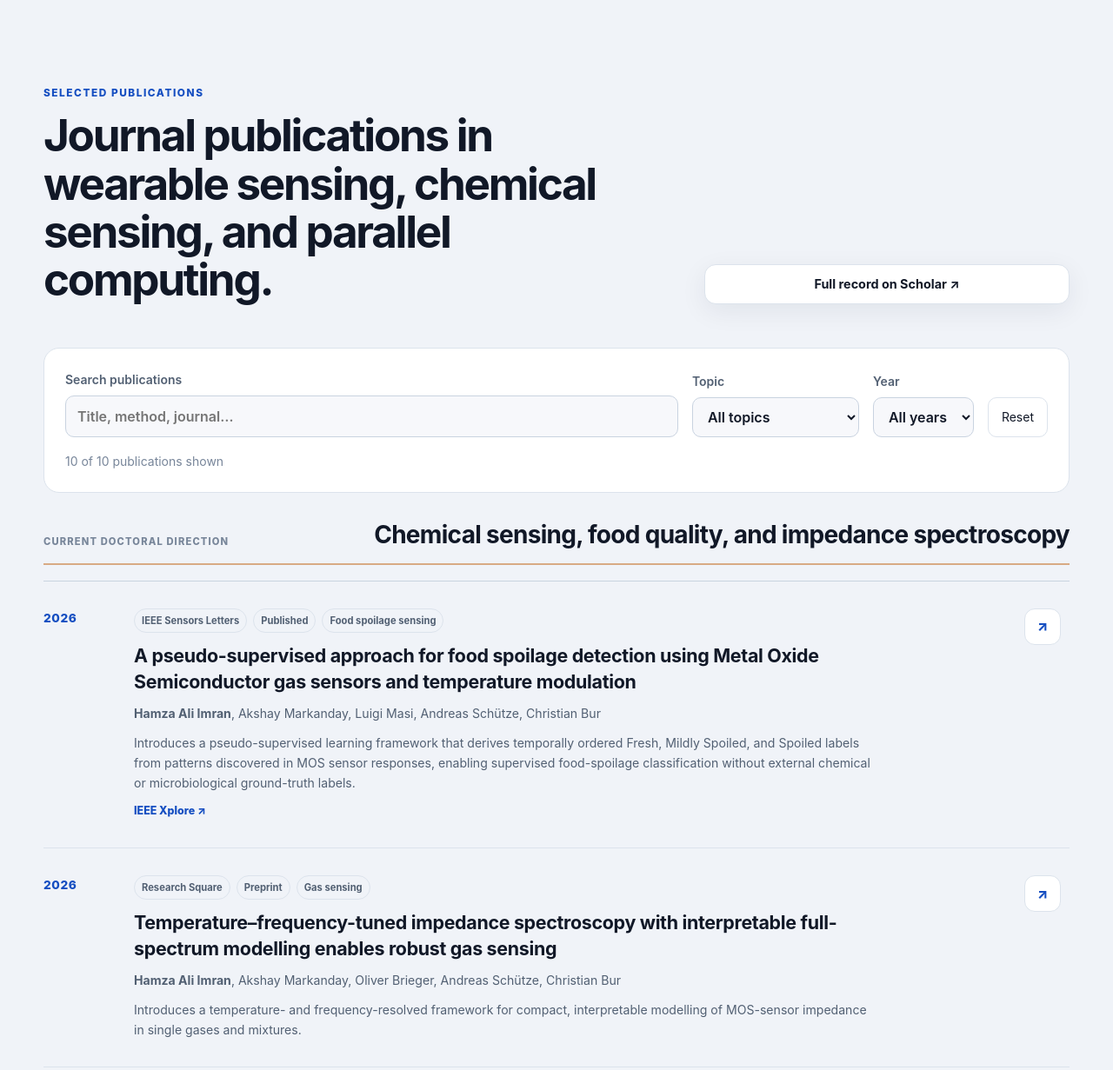
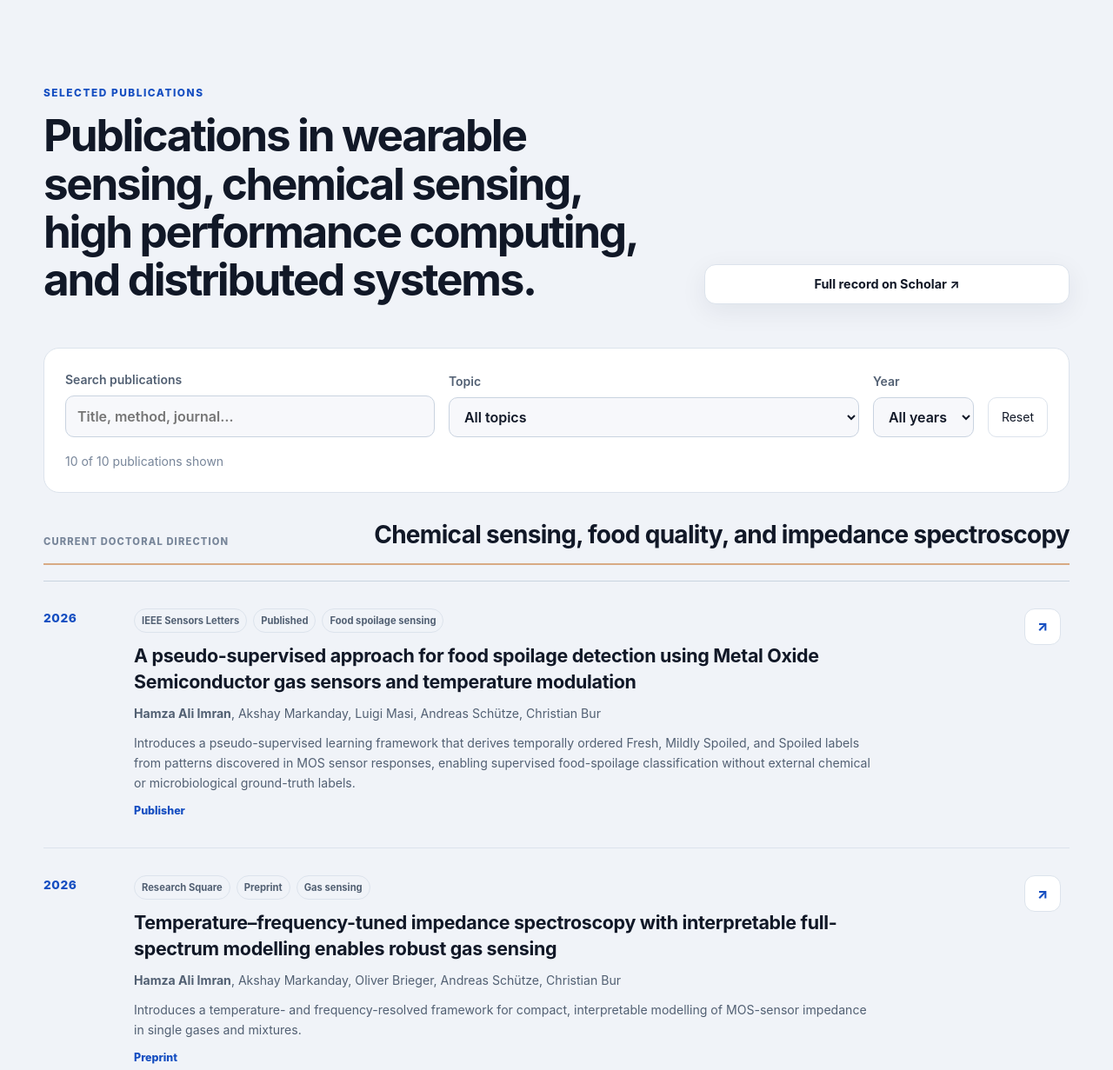
Before and after one commit to engrhamzaaliimran/engrhamzaaliimran.github.io, a plain HTML site: page index.html in a window 1280 px wide. Shown: the part 4940-6171 px from the top of the page at 87% size. Drawn offline with Linux system fonts and the light colour scheme.

Commit message:
Align publication group formatting and computing terminology

```diff
--- a/index.html
+++ b/index.html
@@ -16,7 +16,7 @@
 <meta content="https://engrhamzaaliimran.github.io/assets/hamza-ali-imran.png" property="og:image"/>
 <meta content="summary_large_image" name="twitter:card"/>
 <link as="image" href="assets/hamza-ali-imran.png" rel="preload"/>
-<link href="assets/style.css?v=genai-announcement-20261011" rel="stylesheet"/>
+<link href="assets/style.css?v=publication-groups" rel="stylesheet"/>
 <script>
     (function () {
       try {
@@ -341,10 +341,10 @@
 <div class="section-heading reveal">
 <div>
 <span class="kicker">Selected publications</span>
-<h2>Journal publications in wearable sensing, chemical sensing, and parallel computing.</h2>
+<h2>Publications in wearable sensing, chemical sensing, high performance computing, and distributed systems.</h2>
 </div>
 <a class="button button-secondary" href="https://scholar.google.com/citations?user=wqW4TusAAAAJ&amp;hl=en" rel="noopener noreferrer" target="_blank">Full record on Scholar ↗</a>
-</div><form aria-label="Filter publications" class="explorer-controls enhanced-only" hidden="" id="publication-controls" role="search"><label class="explorer-query">Search publications<input autocomplete="off" id="pub-query" placeholder="Title, method, journal…" type="search"/></label><label>Topic<select id="pub-topic"><option value="">All topics</option><option value="chemical">Chemical sensing</option><option value="wearable">Wearable sensing</option><option value="computing">Parallel computing</option></select></label><label>Year<select id="pub-year"><option value="">All years</option><option>2026</option><option>2024</option><option>2023</option><option>2022</option><option>2019</option></select></label><button class="explorer-reset" type="reset">Reset</button><p class="explorer-count" id="pub-count" role="status"></p></form><p class="explorer-empty" hidden="" id="pub-empty">No publications match. Try a broader term or reset the filters.</p>
+</div><form aria-label="Filter publications" class="explorer-controls enhanced-only" hidden="" id="publication-controls" role="search"><label class="explorer-query">Search publications<input autocomplete="off" id="pub-query" placeholder="Title, method, journal…" type="search"/></label><label>Topic<select id="pub-topic"><option value="">All topics</option><option value="chemical">Chemical sensing</option><option value="wearable">Wearable sensing</option><option value="computing">High Performance Computing and Distributed Systems</option></select></label><label>Year<select id="pub-year"><option value="">All years</option><option>2026</option><option>2024</option><option>2023</option><option>2022</option><option>2019</option></select></label><button class="explorer-reset" type="reset">Reset</button><p class="explorer-count" id="pub-count" role="status"></p></form><p class="explorer-empty" hidden="" id="pub-empty">No publications match. Try a broader term or reset the filters.</p>
 <div class="publication-group-heading reveal">
 <span>Current doctoral direction</span>
 <h3>Chemical sensing, food quality, and impedance spectroscopy</h3>
@@ -357,7 +357,7 @@
 <h3>A pseudo-supervised approach for food spoilage detection using Metal Oxide Semiconductor gas sensors and temperature modulation</h3>
 <p class="pub-authors"><strong>Hamza Ali Imran</strong>, Akshay Markanday, Luigi Masi, Andreas Schütze, Christian Bur</p>
 <p>Introduces a pseudo-supervised learning framework that derives temporally ordered Fresh, Mildly Spoiled, and Spoiled labels from patterns discovered in MOS sensor responses, enabling supervised food-spoilage classification without external chemical or microbiological ground-truth labels.</p>
-<div class="pub-actions"><a href="https://doi.org/10.1109/LSENS.2026.3740177" target="_blank" rel="noopener noreferrer">IEEE Xplore ↗</a></div>
+<div class="pub-actions"><a href="https://doi.org/10.1109/LSENS.2026.3740177" target="_blank" rel="noopener noreferrer">Publisher</a></div>
 </div>
 <a aria-label="Open paper in IEEE Sensors Letters" class="pub-link" href="https://doi.org/10.1109/LSENS.2026.3740177" rel="noopener noreferrer" target="_blank">↗</a>
 </article>
@@ -368,11 +368,12 @@
 <h3>Temperature–frequency-tuned impedance spectroscopy with interpretable full-spectrum modelling enables robust gas sensing</h3>
 <p class="pub-authors"><strong>Hamza Ali Imran</strong>, Akshay Markanday, Oliver Brieger, Andreas Schütze, Christian Bur</p>
 <p>Introduces a temperature- and frequency-resolved framework for compact, interpretable modelling of MOS-sensor impedance in single gases and mixtures.</p>
+<div class="pub-actions"><a href="https://doi.org/10.21203/rs.3.rs-10238401/v1" rel="noopener noreferrer" target="_blank">Preprint</a></div>
 </div>
 <a aria-label="Open TFT-IS preprint" class="pub-link" href="https://doi.org/10.21203/rs.3.rs-10238401/v1" rel="noopener noreferrer" target="_blank">↗</a>
 </article>
 </div>
-<div class="publication-group-heading wearable-group reveal">
+<div class="publication-group-heading reveal">
 <span>Established research track</span>
 <h3>Inertial and wearable sensing</h3>
 </div>
@@ -456,13 +457,14 @@
 </article>
 </div>
 <div class="publication-group-heading reveal">
-<h3>Parallel computing</h3>
+<span>Earlier research</span>
+<h3>High Performance Computing and Distributed Systems</h3>
 </div>
 <div class="publication-list">
 <article class="publication-item reveal" data-topic="computing" data-year="2019" id="publication-raspberry-pi-beowulf">
 <div class="pub-year">2019</div>
 <div class="pub-body">
-<div class="pub-meta"><span>Journal of Advanced Research in Dynamical and Control Systems</span><span>Parallel computing</span></div>
+<div class="pub-meta"><span>Journal of Advanced Research in Dynamical and Control Systems</span><span>High Performance Computing and Distributed Systems</span></div>
 <h3>Performance Comparison of MPICH and MPI4py on Raspberry Pi-3B Beowulf Cluster</h3>
 <p class="pub-authors">Saad Wazir, Ataul Aziz Ikram, <strong>Hamza Ali Imran</strong>, Hanif Ullah, Ahmed Jamal Ikram, Maryam Ehsan</p>
 <p>Compares MPICH and MPI4py for parallel workloads on a Raspberry Pi 3B cluster. Vol. 11, special issue 3, pp. 1766–1774.</p>
```
